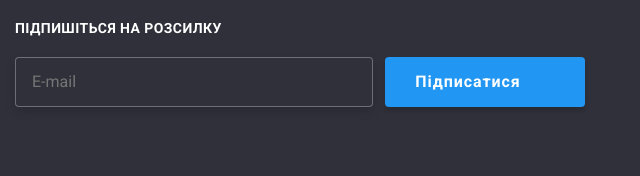
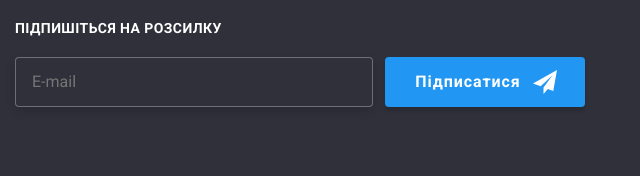
Before and after one commit to IraV20/goit-markup-hw-06, a plain HTML site: page index.html in a window 1280 px wide. Shown: the part 2726-2902 px from the top of the page, 640-1280 px from the left. Drawn offline with nearby package versions, Linux system fonts and the light colour scheme; the site is published under a folder, as on GitHub Pages, so addresses that start at the root find nothing.

Commit message:
correct href for svf in footer

```diff
--- a/index.html
+++ b/index.html
@@ -406,7 +406,7 @@
 
             <button type="button" class="button footer-button">Підписатися
               <svg class="icon-send" width="24px" height="24px">
-                <use href="/images/svg/symbol-defs.svg#icon-icon-send"></use>
+                <use href="./images/svg/symbol-defs.svg#icon-icon-send"></use>
               </svg>
             </button>
           </div>
```
